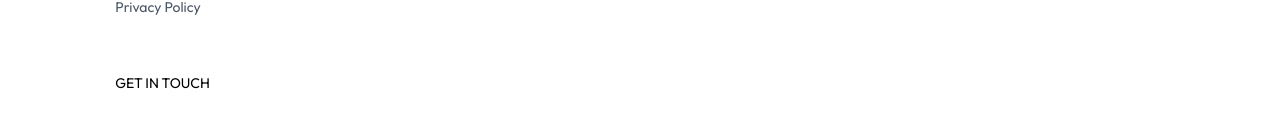
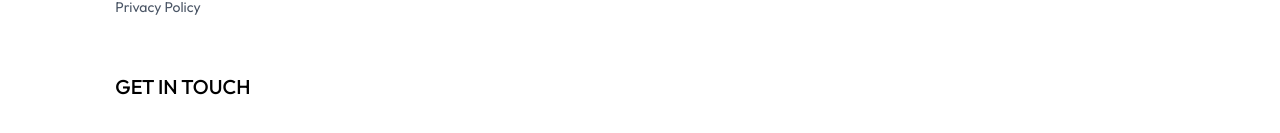
Before and after one commit to hellokristinafaye/clothing-ecommerce, a React (Vite) app: page /orders in a window 1280 px wide. Shown: the part 585-718 px from the top of the page. Built offline with nearby package versions, Linux system fonts and the light colour scheme.

Commit message:
CTA text styled

```diff
--- a/src/components/Footer.jsx
+++ b/src/components/Footer.jsx
@@ -23,7 +23,7 @@ const Footer = () => {
               </div>
 
               <div className="">
-                  <p className="">GET IN TOUCH</p>
+                  <p className="text-xl font-medium mb-5">GET IN TOUCH</p>
               </div>
 
           </div>
```
